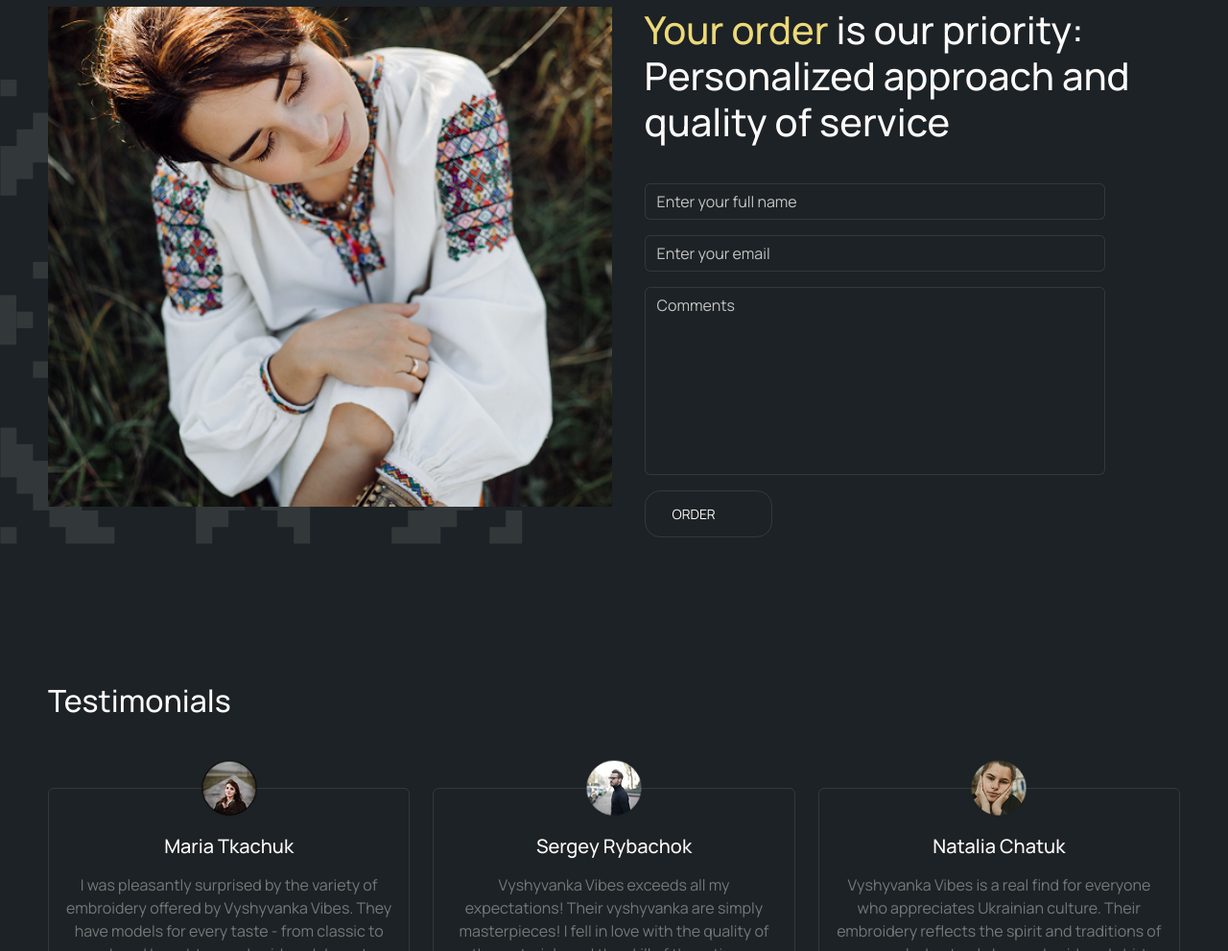
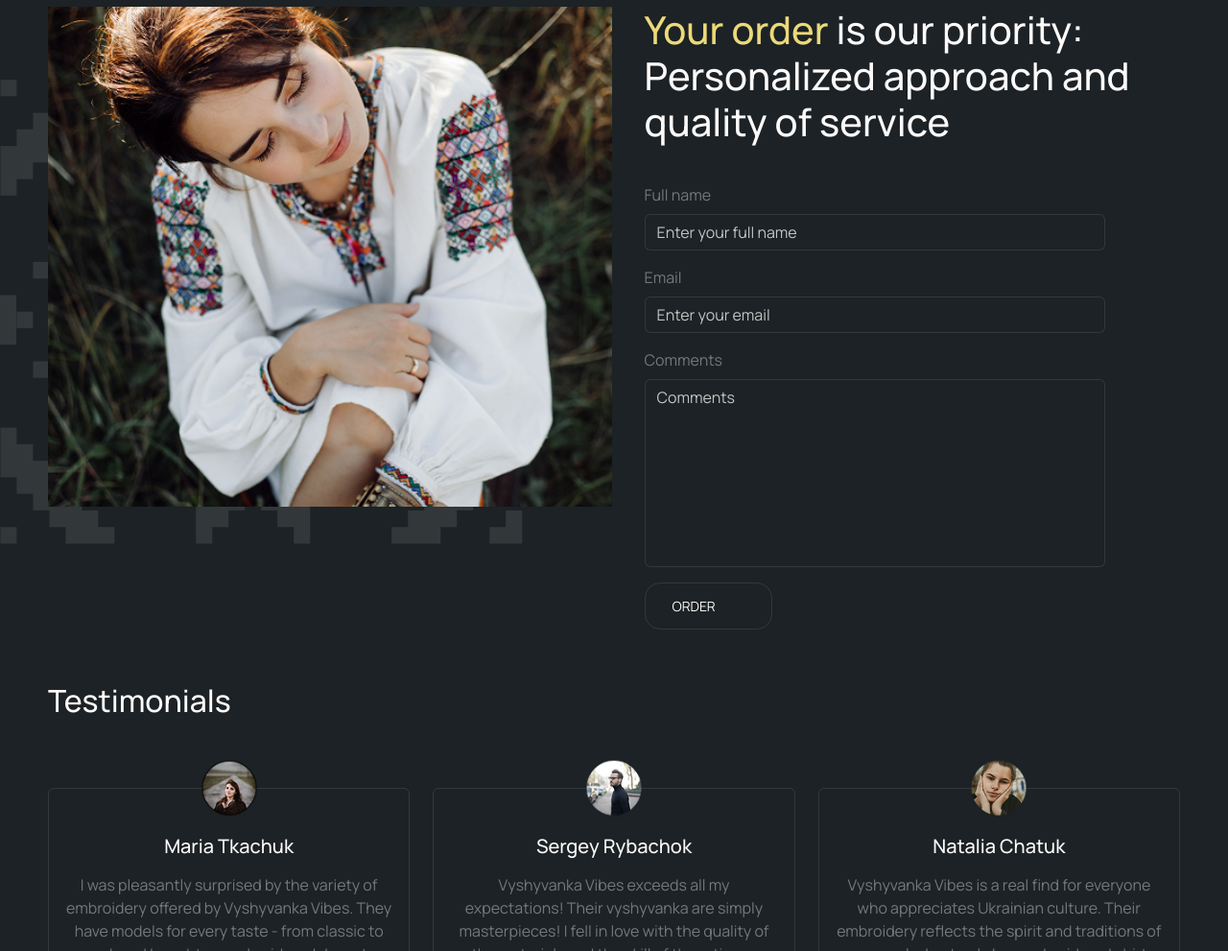
Before and after one commit to Novytska12321/Lesson1, a website built with Vite: page index.html in a window 1280 px wide. Shown: the part 3677-4668 px from the top of the page at 96% size. Built offline with nearby package versions, Linux system fonts and the light colour scheme; some icons are missing; files whose address does not match are found by name.

Commit message:
Improve order form accessibility and validation semantics

```diff
--- a/index.html
+++ b/index.html
@@ -174,13 +174,16 @@
             Personalized approach and quality of service</h2>
           <form class="y-order-form">
             <div class="mb-3">
-              <input type="text" class="form-control" placeholder="Enter your full name">
+              <label class="form-label" for="order-full-name">Full name</label>
+              <input id="order-full-name" name="fullName" type="text" class="form-control" placeholder="Enter your full name" required>
             </div>
             <div class="mb-3">
-              <input type="email" class="form-control" placeholder="Enter your email">
+              <label class="form-label" for="order-email">Email</label>
+              <input id="order-email" name="email" type="email" class="form-control" placeholder="Enter your email" required>
             </div>
             <div class="mb-3">
-              <textarea class="form-control" placeholder="Comments"></textarea>
+              <label class="form-label" for="order-comments">Comments</label>
+              <textarea id="order-comments" name="comments" class="form-control" placeholder="Comments"></textarea>
             </div>
             <button type="submit" class="btn y-btn y-btn-with-icon btn-outline-primary y-btn-outline-primary y-order-btn">
               Order
```
